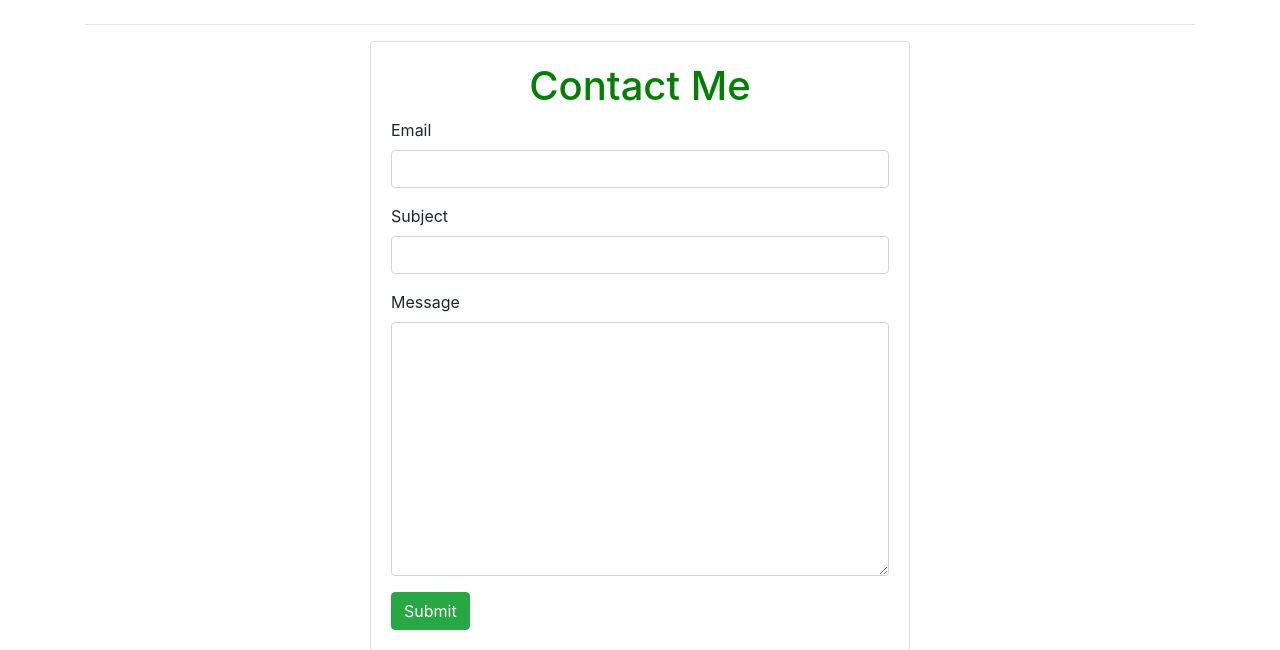
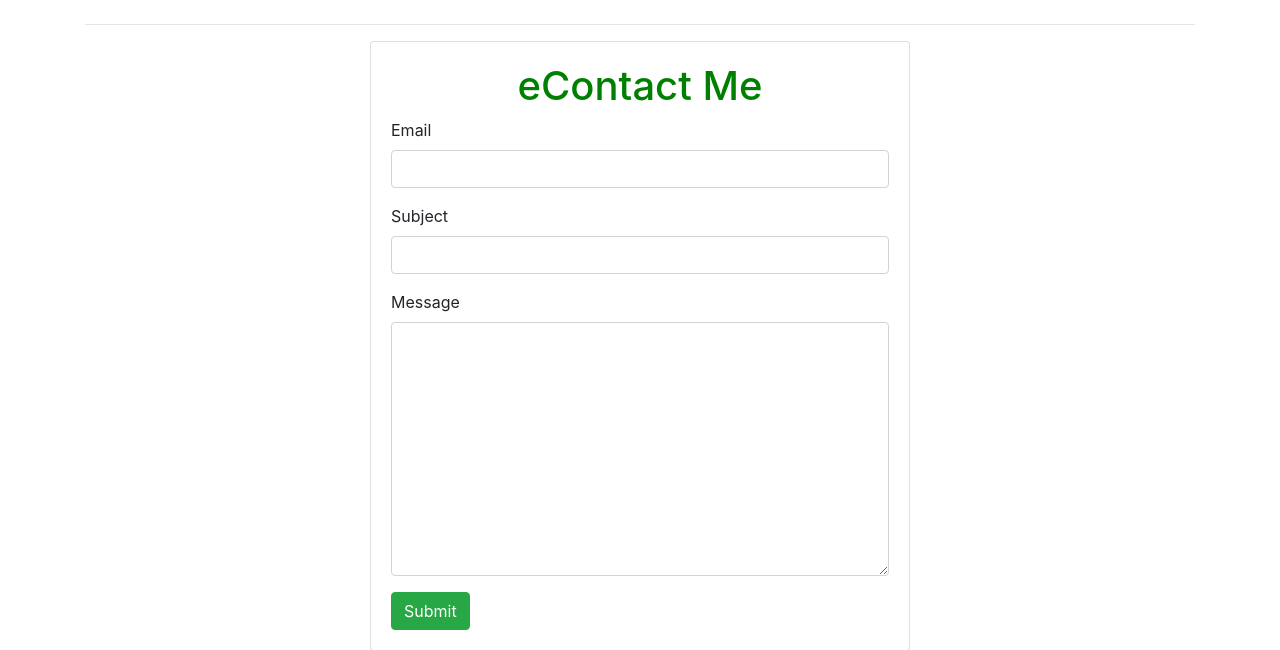
Before and after one commit to vijaykanth1729/Django-Customizing-User-Model, a Django app: page /contact/ in a window 1280 px wide. Shown: the part 77-727 px from the top of the page. Run offline with Django 3.2, Linux system fonts and the light colour scheme; some libraries are stand-ins or nearby versions.

```diff
--- a/account/models.py
+++ b/account/models.py
@@ -1,7 +1,7 @@
 from django.db import models
 from django.contrib.auth.models import AbstractBaseUser, BaseUserManager
 
-#Creating custom user model for django authentication
+# Creating custom user model for django authentication
 
 class MyAccountManager(BaseUserManager):
     def create_user(self, email, username, password=None):
--- a/blog/templates/blog/contact.html
+++ b/blog/templates/blog/contact.html
@@ -6,7 +6,7 @@
     <div class="col-6">
         <div class="card">
             <div class="card-body">
-                <center><h1 style="color:green">Contact Me</h1></center>
+                <center><h1 style="color:green">eContact Me</h1></center>
                 <form method="post" novalidate>
                     {% csrf_token %}
                     {{ form|crispy }}
--- a/website/settings.py
+++ b/website/settings.py
@@ -23,7 +23,7 @@ BASE_DIR = os.path.dirname(os.path.dirname(os.path.abspath(__file__)))
 SECRET_KEY = '8ik=vhk5+c4o5a9pbkg&83eh%efq1ty5uh%!$qy4&kew%5vqu('
 
 # SECURITY WARNING: don't run with debug turned on in production!
-DEBUG = False
+DEBUG = True
 
 
 ALLOWED_HOSTS = ['127.0.0.1','localhost']
```
Also changed, not shown: db.sqlite3, 1 other file.
